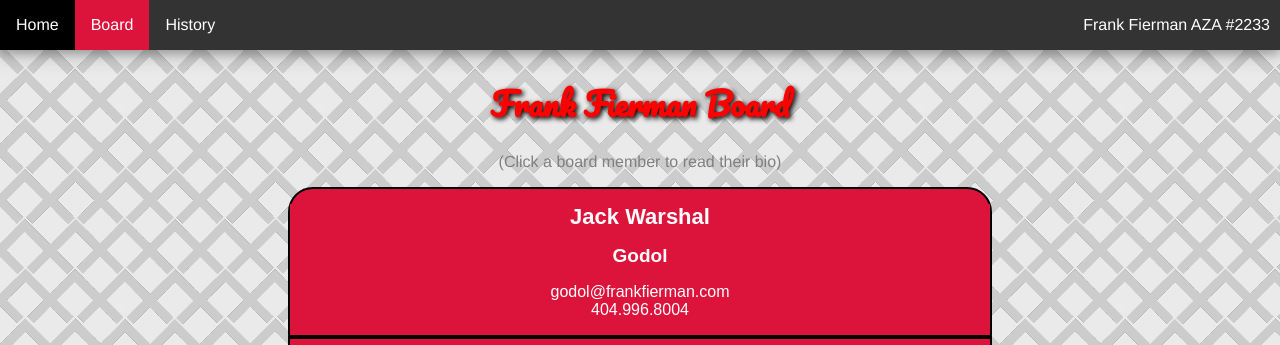
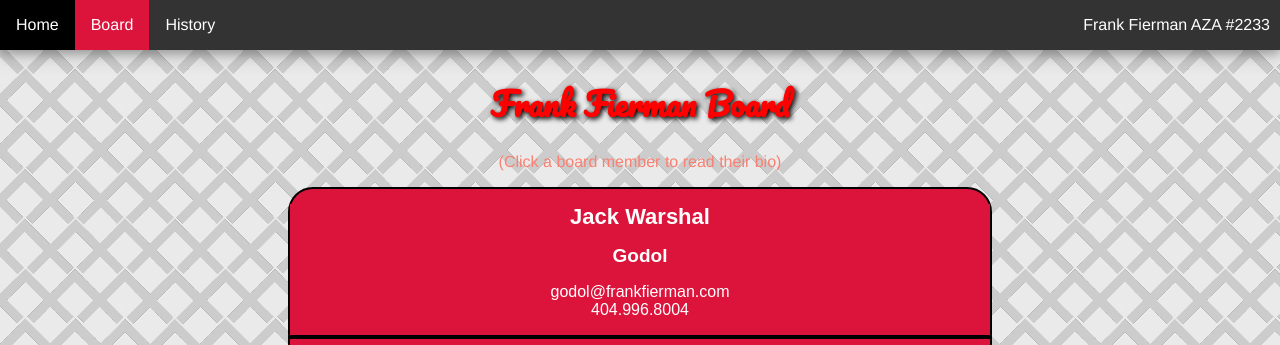
Before and after one commit to fiermanmazkir/fiermanmazkir.github.io, a Jekyll site: the page built from board/index.md, in a window 1280 px wide. Shown: the top 345 px of the page. Built offline with Jekyll 4.4.1, drawn with Linux system fonts in a browser that asks for light colours; comment, search, counter and statistics services are not loaded.

Commit message:
Update index.md

```diff
--- a/board/index.md
+++ b/board/index.md
@@ -38,7 +38,7 @@ p.board {
    font-size: 16;
 }
 
-.maintext {
+p.maintext {
   color: Salmon;
   text-decoration: none;
 }
@@ -55,7 +55,7 @@ body {background-image: url("/images/FBackgroundSmall.png")
 <h1 class="head">Frank Fierman Board</h1>
 
 <div class="maintext">
-<p>  (Click a board member to read their bio)
+<p class="maintext">  (Click a board member to read their bio)
 </p>
 </div>
 
```
